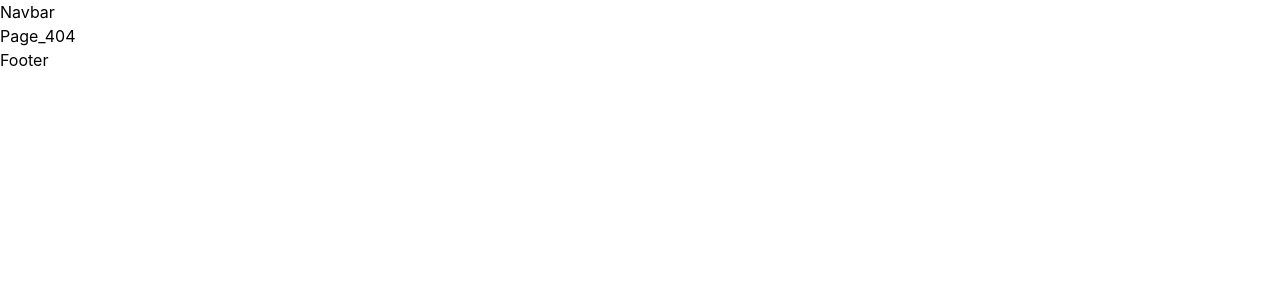
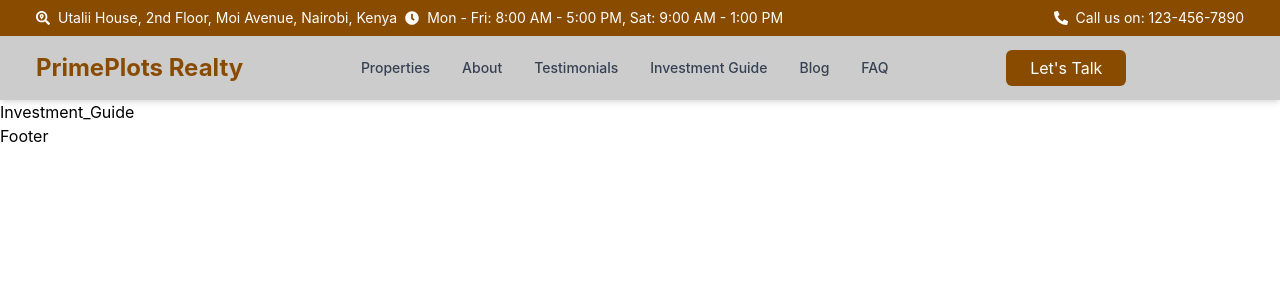
Before and after one commit to Iamvinnie254/primeplots_realty, a React (Vite) app: page /investment-guide in a window 1280 px wide. Shown: the top 300 px of the page. Built offline with nearby package versions, Linux system fonts and the light colour scheme.

Commit message:
feat: Create a desktop navbar and a fully mobile responsive navbar for small screen devices. Use react-router for urls routing.

```diff
--- a/package.json
+++ b/package.json
@@ -14,6 +14,7 @@
     "aos": "^2.3.4",
     "react": "^19.2.6",
     "react-dom": "^19.2.6",
+    "react-icons": "^5.6.0",
     "react-router-dom": "^7.17.0",
     "tailwindcss": "^4.3.1"
   },
--- a/src/App.jsx
+++ b/src/App.jsx
@@ -7,6 +7,9 @@ import About from "./pages/about/About";
 import Blog from "./pages/blog/Blog";
 import Contact from "./pages/contact/Contact";
 import FAQ from "./pages/faq/FAQ";
+import Properties from "./pages/properties/Properties";
+import Testimonials from "./pages/testimonials/Testimonials";
+import Investment_Guide from "./pages/investment_guide/Investment_Guide";
 import AOS from "aos";
 import "aos/dist/aos.css";
 
@@ -26,10 +29,13 @@ const App = () => {
         <Routes>
           <Route path={"/"} element={<Layout />}>
             <Route index element={<Home />} />
-            <Route path="about" element={<About />} />
-            <Route path="blog" element={<Blog />} />
-            <Route path="contact" element={<Contact />} />
-            <Route path="faq" element={<FAQ />} />
+            <Route path="/about" element={<About />} />
+            <Route path="/properties" element={<Properties />} />
+            <Route path="/blog" element={<Blog />} />
+            <Route path="/contact" element={<Contact />} />
+            <Route path="/faq" element={<FAQ />} />
+            <Route path="/testimonials" element={<Testimonials />} />
+            <Route path="/investment-guide" element={<Investment_Guide />} />
             <Route path="*" element={<Page_404 />} />
           </Route>
         </Routes>
--- /dev/null
+++ b/src/components/common/navbar/MobileNav.jsx
@@ -0,0 +1,70 @@
+// MobileNav.jsx
+import React from "react";
+import { FaTimes } from "react-icons/fa";
+import { Link } from "react-router-dom";
+
+const MobileNav = ({ showMenu, toggleMenu }) => {
+  const navLinks = [
+    { to: "/properties", label: "Properties" },
+    { to: "/about", label: "About" },
+    { to: "/testimonials", label: "Testimonials" },
+    { to: "/investment-guide", label: "Investment Guide" },
+    { to: "/blog", label: "Blog" },
+    { to: "/faq", label: "FAQ" },
+  ];
+
+  return (
+    <>
+      {/* Overlay */}
+      <div
+        onClick={toggleMenu}
+        className={`fixed inset-0 bg-black/50 z-40 transition-opacity duration-300 lg:hidden ${
+          showMenu
+            ? "opacity-100 pointer-events-auto"
+            : "opacity-0 pointer-events-none"
+        }`}
+      />
+
+      {/* Sliding panel */}
+
+      <div
+        className={`fixed top-0 right-0 h-full w-64 bg-white shadow-lg z-50 transform transition-transform duration-300 ease-in-out lg:hidden ${
+          showMenu ? "translate-x-0" : "translate-x-full"
+        }`}
+      >
+        <div className="flex justify-end p-4">
+          <FaTimes
+            size={26}
+            onClick={toggleMenu}
+            className="cursor-pointer text-gray-700"
+          />
+        </div>
+
+        <ul className="flex flex-col gap-6 px-6 pt-20 text-gray-700 font-medium">
+          {navLinks.map((link) => (
+            <li key={link.to}>
+              <Link
+                to={link.to}
+                onClick={toggleMenu}
+                className="hover:text-yellow-800"
+              >
+                {link.label}
+              </Link>
+            </li>
+          ))}
+          <li>
+            <Link
+              to="/contact"
+              onClick={toggleMenu}
+              className="bg-yellow-800 text-white px-6 py-2 rounded-md hover:bg-yellow-700 inline-block"
+            >
+              Let's Talk
+            </Link>
+          </li>
+        </ul>
+      </div>
+    </>
+  );
+};
+
+export default MobileNav;
--- a/src/components/common/navbar/Navbar.jsx
+++ b/src/components/common/navbar/Navbar.jsx
@@ -1,9 +1,122 @@
-import React from 'react'
+import React, { useState } from "react";
+import {
+  FaClock,
+  FaSearchLocation,
+  FaPhoneAlt,
+  FaBars,
+  FaTimes,
+} from "react-icons/fa";
+import { Link } from "react-router-dom";
+import MobileNav from "./MobileNav";
 
 const Navbar = () => {
+  const [showMenu, setShowMenu] = useState(false);
+
+  const toggleMenu = () => {
+    setShowMenu(!showMenu);
+  };
+
   return (
-    <div>Navbar</div>
-  )
-}
+    <div className="">
+      {/* top bar */}
+      <div className=" bg-yellow-800 w-full hidden lg:block">
+        <div className="top-bar flex justify-between items-center px-9 py-2 text-white text-sm max-width-6xl mx-auto">
+          <p className="flex gap-2 items-center">
+            {" "}
+            <FaSearchLocation /> Utalii House, 2nd Floor, Moi Avenue, Nairobi,
+            Kenya <br />
+            <FaClock /> Mon - Fri: 8:00 AM - 5:00 PM, Sat: 9:00 AM - 1:00 PM
+          </p>
 
-export default Navbar
+          <p className="flex gap-2 items-center">
+            {" "}
+            <FaPhoneAlt /> Call us on: 123-456-7890
+          </p>
+        </div>
+      </div>
+
+      {/* Navbar */}
+      <div className="navbar bg-black/20 shadow-md px-9 py-4 ">
+        <div className="logo flex justify-between items-center max-w-7xl mx-auto">
+          {/* LOGO */}
+          <div>
+            <Link to={"/"} className="text-2xl font-bold text-yellow-800">
+              PrimePlots Realty
+            </Link>
+          </div>
+          {/* desktop navigation */}
+          <div className="hidden lg:block">
+            <ul className="hidden md:flex gap-8 text-sm font-medium text-gray-700">
+              <li>
+                <Link to={"/properties"} className="hover:text-yellow-800">
+                  Properties
+                </Link>
+              </li>
+              <li>
+                <Link to={"/about"} className="hover:text-yellow-800">
+                  About
+                </Link>
+              </li>
+              <li>
+                <Link to={"/testimonials"} className="hover:text-yellow-800">
+                  Testimonials
+                </Link>
+              </li>
+              <li>
+                <Link
+                  to={"/investment-guide"}
+                  className="hover:text-yellow-800"
+                >
+                  Investment Guide
+                </Link>
+              </li>
+              <li>
+                <Link to={"/blog"} className="hover:text-yellow-800">
+                  Blog
+                </Link>
+              </li>
+              <li>
+                <Link to={"/faq"} className="hover:text-yellow-800">
+                  FAQ
+                </Link>
+              </li>
+            </ul>
+          </div>
+          {/* contact button */}
+          <div className="hidden lg:block">
+            <Link
+              to={"/contact"}
+              className="bg-yellow-800 text-white px-6 py-2 rounded-md hover:bg-yellow-700"
+            >
+              Let's Talk
+            </Link>
+          </div>
+
+          {/* Mobile menu button  */}
+          <div>
+            <div className="lg:hidden">
+              {showMenu ? (
+                <FaTimes
+                  size={30}
+                  onClick={toggleMenu}
+                  className="cursor-pointer"
+                />
+              ) : (
+                <FaBars
+                  size={30}
+                  onClick={toggleMenu}
+                  className="cursor-pointer"
+                />
+              )}
+            </div>
+          </div>
+        </div>
+      </div>
+
+      {/* Mobile Navigation */}
+      <MobileNav showMenu={showMenu} toggleMenu={toggleMenu} />
+    </div>
+  );
+};
+
+export default Navbar;
--- /dev/null
+++ b/src/pages/investment_guide/Investment_Guide.jsx
@@ -0,0 +1,9 @@
+import React from 'react'
+
+const Investment_Guide = () => {
+  return (
+    <div>Investment_Guide</div>
+  )
+}
+
+export default Investment_Guide
--- /dev/null
+++ b/src/pages/properties/Properties.jsx
@@ -0,0 +1,9 @@
+import React from 'react'
+
+const Properties = () => {
+  return (
+    <div>Properties</div>
+  )
+}
+
+export default Properties
--- /dev/null
+++ b/src/pages/testimonials/Testimonials.jsx
@@ -0,0 +1,9 @@
+import React from 'react'
+
+const Testimonials = () => {
+  return (
+    <div>Testimonials</div>
+  )
+}
+
+export default Testimonials
```
Also changed, not shown: 1 other file (tests, documents, lock files or other folders).
